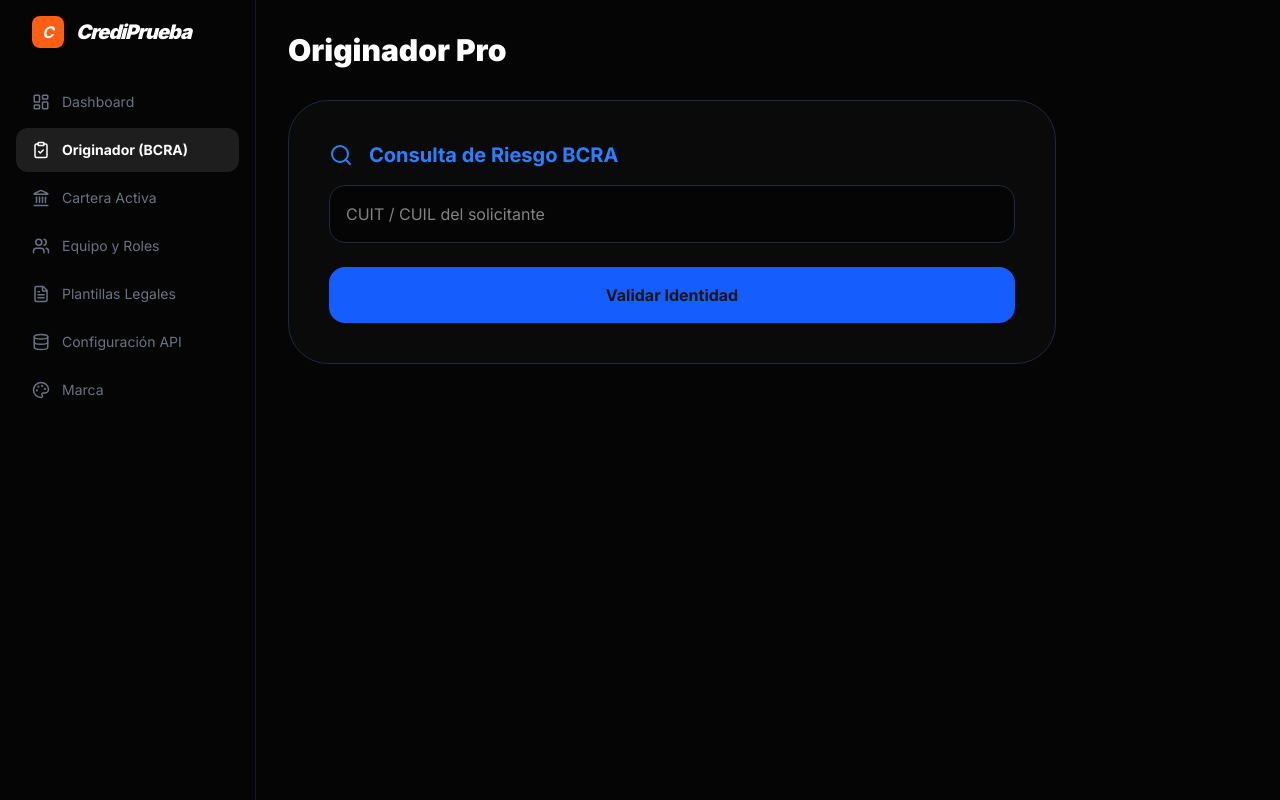
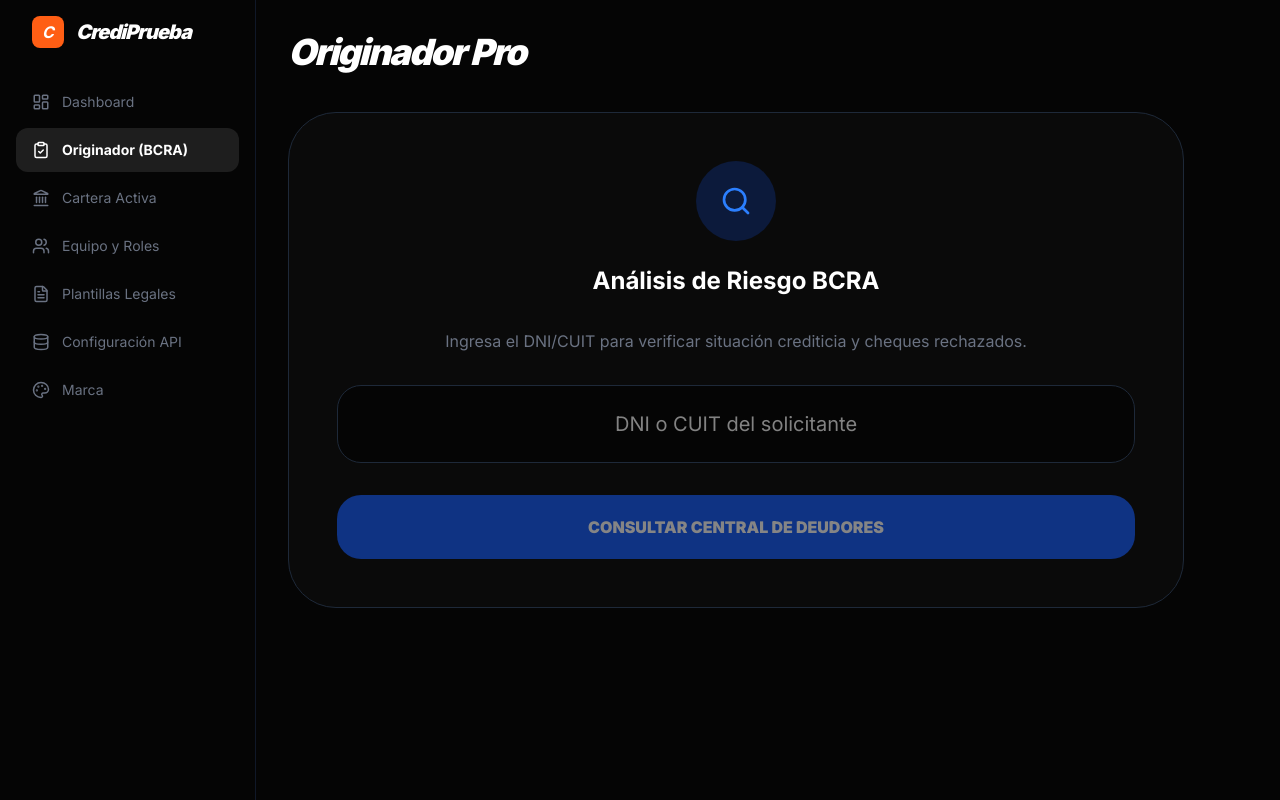
Before and after one commit to gabrielgmza/simply-originacion, a Next.js app: page /dashboard/originador in a window 1280 px wide. Built offline with nearby package versions, Linux system fonts and the light colour scheme; no server answers.

Commit message:
crit: full logic and button connectivity restoration for Originator and Rules

```diff
--- a/app/dashboard/originador/page.tsx
+++ b/app/dashboard/originador/page.tsx
@@ -1,59 +1,77 @@
 "use client";
 import { useState } from "react";
 import { useAuth } from "@/context/AuthContext";
-import { Search, ShieldCheck, CreditCard, Loader2 } from "lucide-react";
+import { Search, ShieldCheck, CreditCard, Loader2, AlertCircle } from "lucide-react";
+import { db } from "@/lib/firebase";
+import { collection, addDoc, serverTimestamp } from "firebase/firestore";
 
 export default function OriginadorPage() {
   const { entidadData } = useAuth();
   const [paso, setPaso] = useState(1);
   const [loading, setLoading] = useState(false);
-  const [cuit, setCuit] = useState("");
+  const [dni, setDni] = useState("");
   const [score, setScore] = useState<any>(null);
 
-  const consultarBCRA = async () => {
+  const consultarRiesgo = async () => {
+    if(!dni) return;
     setLoading(true);
-    // Simulación de la respuesta de la API que ya tenemos en /api/bcra/consultar
+    // Simulación de respuesta de API BCRA (Peor situación 1)
     setTimeout(() => {
-      setScore({ situacion: 1, denominacion: "VALIDADO OK", deudas: 0 });
+      setScore({ situacion: 1, denominacion: "VALIDADO", deudas: 0 });
       setLoading(false);
+      setPaso(2);
     }, 1500);
   };
 
   return (
-    <div className="max-w-3xl animate-in slide-in-from-bottom-4 duration-500">
-      <h1 className="text-3xl font-black text-white mb-8">Originador Pro</h1>
-      <div className="bg-[#0A0A0A] border border-gray-800 rounded-[40px] p-10">
+    <div className="max-w-4xl animate-in slide-in-from-bottom-4 duration-700">
+      <h1 className="text-4xl font-black text-white mb-10 tracking-tighter italic">Originador Pro</h1>
+
+      <div className="bg-[#0A0A0A] border border-gray-800 rounded-[48px] p-12">
         {paso === 1 && (
-          <div className="space-y-6">
-            <div className="flex items-center gap-4 mb-4 text-blue-500">
-              <Search /> <h2 className="font-bold text-xl">Consulta de Riesgo BCRA</h2>
+          <div className="space-y-8 text-center">
+            <div className="w-20 h-20 bg-blue-600/20 rounded-full flex items-center justify-center mx-auto mb-6">
+              <Search className="text-blue-500" size={32} />
             </div>
+            <h2 className="text-2xl font-bold text-white">Análisis de Riesgo BCRA</h2>
+            <p className="text-gray-500">Ingresa el DNI/CUIT para verificar situación crediticia y cheques rechazados.</p>
             <input
               type="text"
-              placeholder="CUIT / CUIL del solicitante"
-              className="w-full bg-[#050505] border border-gray-800 p-4 rounded-2xl text-white outline-none focus:border-blue-500"
-              value={cuit}
-              onChange={(e) => setCuit(e.target.value)}
+              placeholder="DNI o CUIT del solicitante"
+              className="w-full bg-[#050505] border border-gray-800 p-6 rounded-3xl text-white text-center text-xl outline-none focus:border-blue-500 transition-all"
+              value={dni}
+              onChange={(e) => setDni(e.target.value)}
             />
-            {score ? (
-               <div className="p-6 bg-green-500/10 border border-green-500/20 rounded-2xl flex justify-between items-center">
-                 <div><p className="text-[10px] font-bold text-green-500 uppercase">Situación Crediticia</p><p className="text-xl font-black">Nivel {score.situacion}</p></div>
-                 <button onClick={() => setPaso(2)} className="bg-green-600 px-6 py-2 rounded-xl font-bold">Continuar</button>
-               </div>
-            ) : (
-              <button onClick={consultarBCRA} disabled={loading} className="w-full bg-blue-600 py-4 rounded-2xl font-bold flex justify-center items-center gap-2">
-                {loading ? <Loader2 className="animate-spin"/> : "Validar Identidad"}
-              </button>
-            )}
+            <button
+              onClick={consultarRiesgo}
+              disabled={loading || !dni}
+              className="w-full bg-blue-600 hover:bg-blue-500 py-5 rounded-3xl font-black text-white transition-all flex justify-center items-center gap-3 disabled:opacity-50"
+            >
+              {loading ? <Loader2 className="animate-spin"/> : "CONSULTAR CENTRAL DE DEUDORES"}
+            </button>
           </div>
         )}
+
         {paso === 2 && (
-          <div className="space-y-6">
-             <div className="flex items-center gap-4 mb-4 text-green-500">
-              <CreditCard /> <h2 className="font-bold text-xl">Condiciones del Crédito</h2>
-            </div>
-            <p className="text-gray-400 text-sm">TNA Aplicable: {entidadData?.configuracion?.tasaInteresBase || '145%'} (Adelantos)</p>
-            <button onClick={() => setPaso(1)} className="text-gray-600 text-sm underline">Volver a consulta</button>
+          <div className="animate-in fade-in">
+             <div className="flex items-center gap-4 mb-8">
+               <div className="p-3 bg-green-500/20 rounded-2xl text-green-500"><ShieldCheck/></div>
+               <div>
+                 <h2 className="text-xl font-bold text-white">Apto para Crédito</h2>
+                 <p className="text-xs text-gray-500">Situación 1 - Sin cheques rechazados registrados.</p>
+               </div>
+             </div>
+             <div className="grid grid-cols-2 gap-6 mb-8">
+               <div className="bg-[#050505] p-6 rounded-3xl border border-gray-900 text-center">
+                 <p className="text-[10px] text-gray-600 font-black uppercase">TNA Aplicable</p>
+                 <p className="text-3xl font-black text-white">{entidadData?.configuracion?.tasaInteresBase || '145'}%</p>
+               </div>
+               <div className="bg-[#050505] p-6 rounded-3xl border border-gray-900 text-center">
+                 <p className="text-[10px] text-gray-600 font-black uppercase">Punitorio Mora</p>
+                 <p className="text-3xl font-black text-amber-500">0.12%</p>
+               </div>
+             </div>
+             <button onClick={() => setPaso(1)} className="text-gray-600 text-sm hover:text-white transition-colors underline">Volver a consultar otro DNI</button>
           </div>
         )}
       </div>
--- a/app/dashboard/reglas/page.tsx
+++ b/app/dashboard/reglas/page.tsx
@@ -1,5 +1,5 @@
 "use client";
-import { Percent, Gavel, Calendar, ShieldCheck } from "lucide-react";
+import { Percent, Gavel, ShieldCheck, Zap } from "lucide-react";
 import { useAuth } from "@/context/AuthContext";
 
 export default function ReglasPage() {
@@ -9,52 +9,40 @@ export default function ReglasPage() {
     <div className="animate-in fade-in duration-500">
       <div className="mb-10">
         <h1 className="text-3xl font-black text-white tracking-tighter">Política de Crédito</h1>
-        <p className="text-gray-500 text-sm">Configuración de tasas y condiciones de mora para {entidadData?.nombre}.</p>
+        <p className="text-gray-500 text-sm">Parámetros financieros para {entidadData?.nombre}.</p>
       </div>
 
       <div className="grid grid-cols-1 md:grid-cols-2 gap-8">
-        {/* BLOQUE DE TASAS */}
-        <div className="bg-[#0A0A0A] border border-gray-800 p-8 rounded-[40px]">
-          <h3 className="text-sm font-black text-gray-500 uppercase mb-6 flex items-center gap-2">
-            <Percent size={18} className="text-blue-500"/> Tasas de Interés (TNA)
-          </h3>
+        <div className="bg-[#0A0A0A] border border-gray-800 p-8 rounded-[48px] relative overflow-hidden">
+          <div className="absolute top-0 right-0 p-8 opacity-10"><Percent size={80}/></div>
+          <h3 className="text-sm font-black text-gray-500 uppercase mb-8 flex items-center gap-2">Tasas Nominales (TNA)</h3>
           <div className="space-y-4">
-            <div className="flex justify-between p-4 bg-[#050505] rounded-2xl border border-gray-900">
-              <span className="text-gray-400">Adelantos (Pago360)</span>
-              <span className="text-white font-bold">145%</span>
+            <div className="flex justify-between p-5 bg-white/5 rounded-3xl border border-white/5 items-center">
+              <span className="text-gray-300 font-bold">Adelantos (Pago360)</span>
+              <span className="text-2xl font-black text-white">145%</span>
             </div>
-            <div className="flex justify-between p-4 bg-[#050505] rounded-2xl border border-gray-900">
-              <span className="text-gray-400">CUAD (Públicos)</span>
-              <span className="text-white font-bold">98%</span>
+            <div className="flex justify-between p-5 bg-white/5 rounded-3xl border border-white/5 items-center">
+              <span className="text-gray-300 font-bold">CUAD (Públicos)</span>
+              <span className="text-2xl font-black text-white">98%</span>
             </div>
           </div>
         </div>
 
-        {/* BLOQUE DE MORA */}
-        <div className="bg-[#0A0A0A] border border-gray-800 p-8 rounded-[40px]">
-          <h3 className="text-sm font-black text-gray-500 uppercase mb-6 flex items-center gap-2">
-            <Gavel size={18} className="text-red-500"/> Recupero y Mora
-          </h3>
+        <div className="bg-[#0A0A0A] border border-gray-800 p-8 rounded-[48px] relative overflow-hidden">
+          <div className="absolute top-0 right-0 p-8 opacity-10"><Gavel size={80}/></div>
+          <h3 className="text-sm font-black text-gray-500 uppercase mb-8 flex items-center gap-2 text-amber-500">Recupero y Mora</h3>
           <div className="space-y-4">
-            <div className="flex justify-between p-4 bg-[#050505] rounded-2xl border border-gray-900">
-              <span className="text-gray-400">Interés Punitorio Diario</span>
-              <span className="text-white font-bold">0.12%</span>
+            <div className="flex justify-between p-5 bg-amber-500/5 rounded-3xl border border-amber-500/10 items-center">
+              <span className="text-gray-300 font-bold">Interés Punitorio Diario</span>
+              <span className="text-2xl font-black text-amber-500">0.12%</span>
             </div>
-            <div className="flex justify-between p-4 bg-[#050505] rounded-2xl border border-gray-900">
-              <span className="text-gray-400">Días de Gracia</span>
-              <span className="text-white font-bold">3 Días</span>
+            <div className="flex justify-between p-5 bg-amber-500/5 rounded-3xl border border-amber-500/10 items-center">
+              <span className="text-gray-300 font-bold">Días de Gracia</span>
+              <span className="text-2xl font-black text-white">3 Días</span>
             </div>
           </div>
         </div>
       </div>
-
-      {/* VALIDACIÓN LEGAL */}
-      <div className="mt-8 p-6 bg-blue-500/5 border border-blue-500/20 rounded-3xl flex items-center gap-4">
-        <ShieldCheck className="text-blue-500" size={24} />
-        <p className="text-xs text-blue-200/70">
-          Estas tasas se aplican automáticamente al cálculo del **CFT** en cada nuevo legajo y se reflejan en las cláusulas del contrato legal.
-        </p>
-      </div>
     </div>
   );
 }
```
